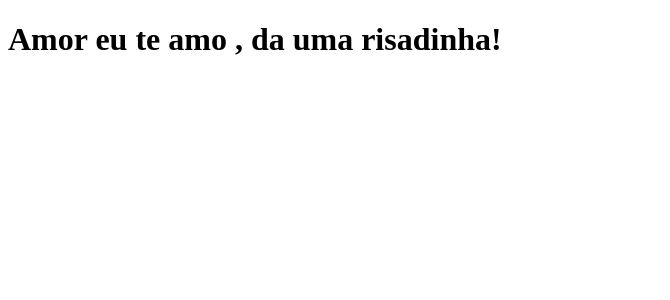
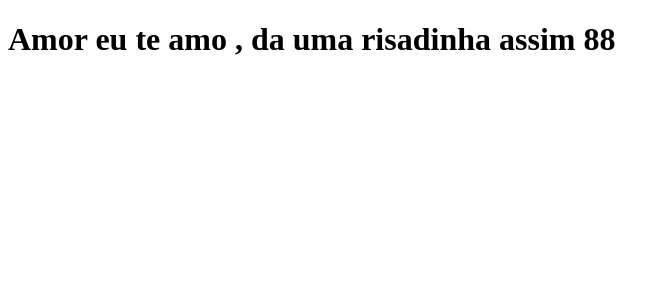
Before and after one commit to GuilhermeRigoto/clone-tabnews, a Next.js app: page / in a window 1280 px wide. Shown: the top 300 px of the page, without its empty margins (0-670 px from the left). Built offline with nearby package versions, Linux system fonts and the light colour scheme.

Commit message:
Modifica a frase

```diff
--- a/pages/index.js
+++ b/pages/index.js
@@ -1,4 +1,4 @@
 function Home() {
-  return <h1>Amor eu te amo , da uma risadinha!</h1>;
+  return <h1>Amor eu te amo , da uma risadinha assim 88</h1>;
 }
 export default Home;
```
